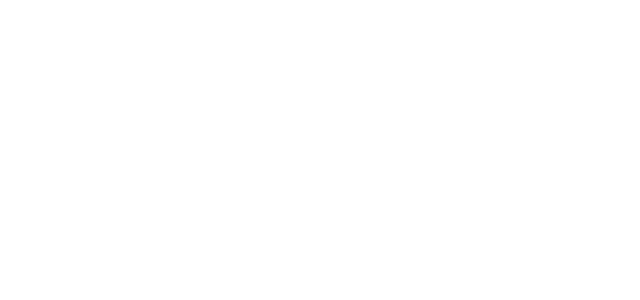
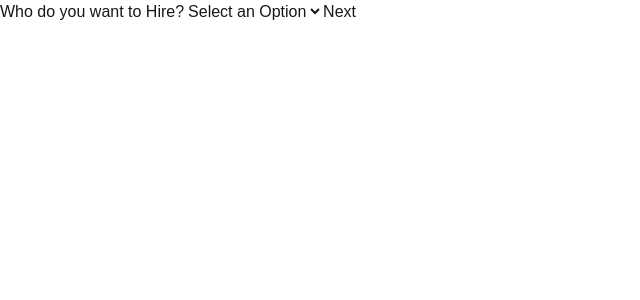
Before and after one commit to G-function-0/GoPratle, a Next.js app in the folder frontend/: page /requirements in a window 1280 px wide. Both pictures are taken after typing "Sample", "Sample", "2020-01-15", "Sample", "Sample" into the empty fields and a click on the button "Next". Shown: the top 300 px of the page, without its empty margins (0-640 px from the left). Built offline with nearby package versions, Linux system fonts and the light colour scheme.

Commit message:
Implement HireType Component

```diff
--- a/frontend/app/(root)/requirements/page.js
+++ b/frontend/app/(root)/requirements/page.js
@@ -1,6 +1,7 @@
 "use client";
 
 import EventDetails from "@/components/EventDetails";
+import HireType from "@/components/HireType";
 import { useState } from "react";
 
 const Requirements = () => {
@@ -21,8 +22,8 @@
 
     return (<div>
         {step === 1 && <EventDetails onNext={handleNext} />}
-        {/* {step === 2 && <EventDetails onNext={handleNext} />}
-        {step === 3 && <EventDetails onSubmit={handleSubmit} />} */}
+        {step === 2 && <HireType onNext={handleNext} />}
+        {/* {step === 3 && <EventDetails onSubmit={handleSubmit} />} */}
     </div>)
 }
 
--- /dev/null
+++ b/frontend/components/HireType.jsx
@@ -0,0 +1,27 @@
+import { useForm } from "react-hook-form";
+
+
+const HireType = ({onNext}) => {
+    const {register, handleSubmit} = useForm();
+
+    const onSubmit = (data) => {
+        onNext(data);
+    }
+
+    return (
+        <form onSubmit={handleSubmit(onSubmit)}>
+            <label>Who do you want to Hire?</label>
+
+            <select {...register("hireType",{required : true})}>
+                <option value="">Select an Option</option>
+                <option value="planner">Event Planner</option>
+                <option value="performer">Performer</option>
+                <option value="crew">Crew</option>
+            </select>
+
+            <button type="submit">Next</button>
+        </form>
+    )
+}
+
+export default HireType;
```
